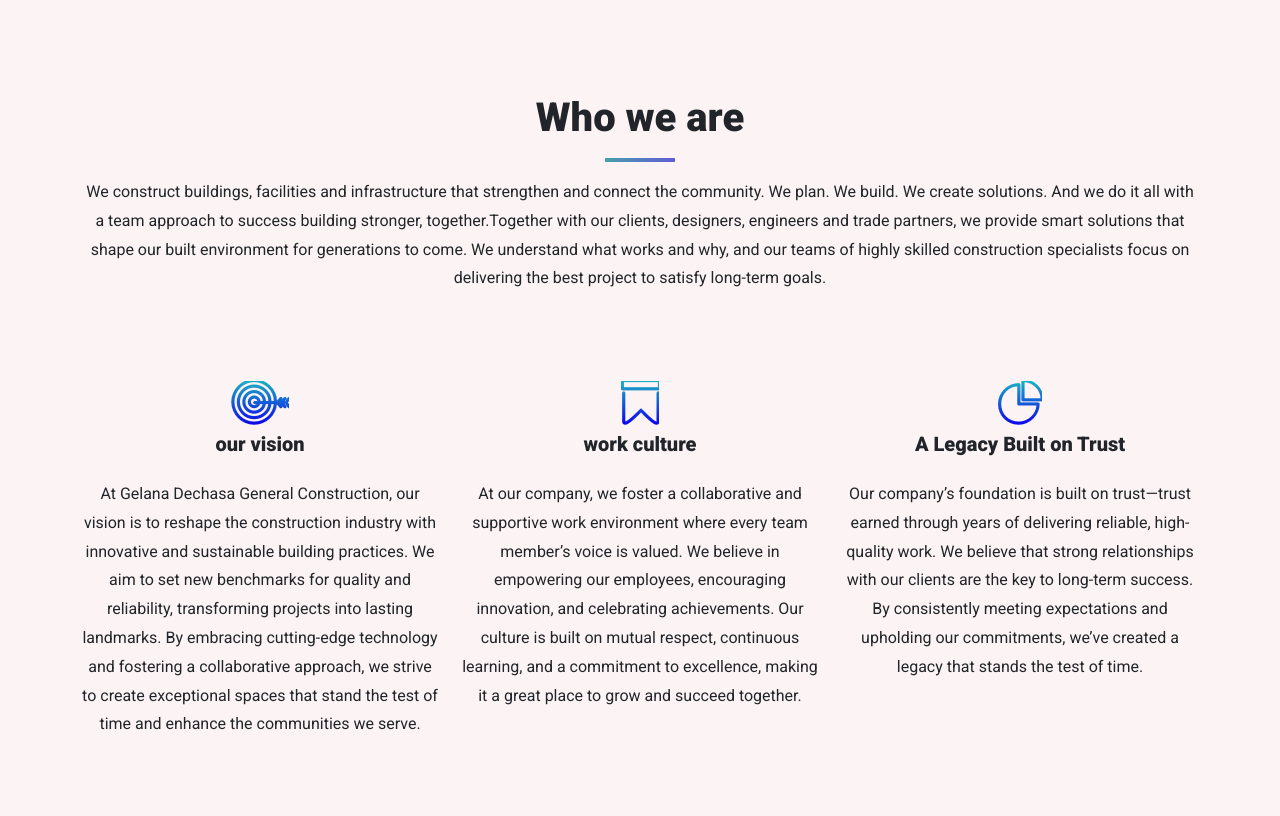
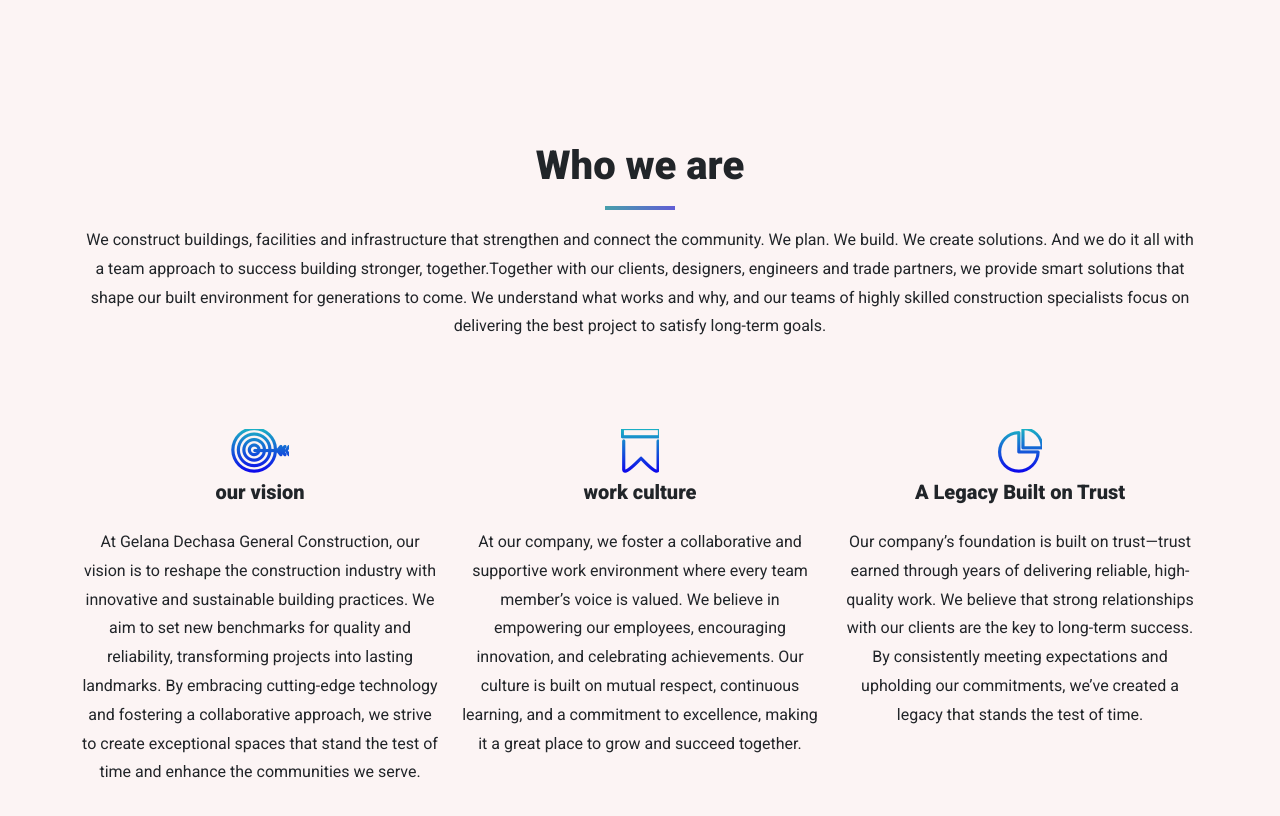
Before and after one commit to exodus-tola-mindCoder/constructionwebsite, a plain HTML site: page index.html in a window 1280 px wide. Shown: the part 850-1666 px from the top of the page. Drawn offline with nearby package versions, Linux system fonts and the light colour scheme.

Commit message:
update style

```diff
--- a/index.html
+++ b/index.html
@@ -88,7 +88,7 @@
     <div class="container">
       <div class="row">
         <div class="col-12 section-intro text-center" data-aos="zoom-in-up">
-          <h1>Who we are</h1>
+          <h1 class="mt-5">Who we are</h1>
           <div class="divider"></div>
           <p class="text-center tagline mb-5 tagline">We construct buildings, facilities and infrastructure that
             strengthen and connect the community. We plan. We build. We create solutions. And we do it all with a team
```
